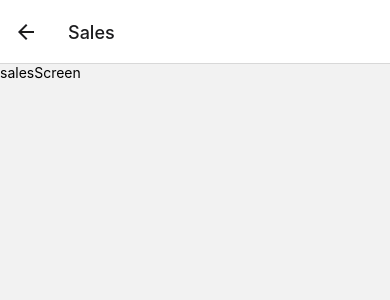
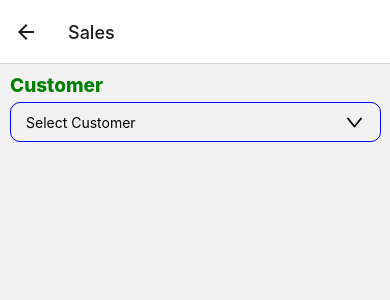
Before and after one commit to tknikhil/RisingSun, a React Native app: screen /Sales in a window 390 px wide. Shown: the top 300 px of the page. Built offline with nearby package versions, Linux system fonts and the light colour scheme.

Commit message:
starting to make custome dropdown

```diff
--- a/App.tsx
+++ b/App.tsx
@@ -4,11 +4,14 @@ import {createNativeStackNavigator} from '@react-navigation/native-stack';
 import AdminScreen from './src/screens/AdminScreen';
 import SalesScreen from './src/screens/SalesScreen';
 import LoginScreen from './src/screens/LoginScreen';
+import { GestureHandlerRootView } from 'react-native-gesture-handler';
+import { StyleSheet } from 'react-native';
 
 const Stack = createNativeStackNavigator();
 
 const App = () => {
   return (
+    <GestureHandlerRootView style={styles.root}>
     <NavigationContainer>
       <Stack.Navigator>
         <Stack.Screen name="Login" component={LoginScreen} />
@@ -16,7 +19,13 @@ const App = () => {
         <Stack.Screen name="Sales" component={SalesScreen} />
       </Stack.Navigator>
     </NavigationContainer>
+    </GestureHandlerRootView>
   );
 };
 
 export default App
+const styles=StyleSheet.create({
+root:{
+  flex:1
+}
+});
--- /dev/null
+++ b/assets/json-request/ddown.json
@@ -0,0 +1,8 @@
+[
+    { "id": 1, "name": "Cust 1" },
+    { "id": 2, "name": "Cust 2" },
+    { "id": 3, "name": "Cust 3" },
+    { "id": 3, "name": "Cust 4" },
+    { "id": 3, "name": "Cust 5" },
+    { "id": 3, "name": "Cust 6" }
+  ]
--- a/package.json
+++ b/package.json
@@ -19,7 +19,9 @@
     "react-native-gesture-handler": "^2.10.1",
     "react-native-reanimated": "^3.1.0",
     "react-native-safe-area-context": "^4.5.3",
-    "react-native-screens": "^3.20.0"
+    "react-native-screens": "^3.20.0",
+    "react-native-searchable-dropdown": "^1.1.3",
+    "react-native-vector-icons": "^9.2.0"
   },
   "devDependencies": {
     "@babel/core": "^7.20.0",
--- a/src/app-widget/index.js
+++ b/src/app-widget/index.js
@@ -1,4 +1,5 @@
 import Input from "./input";
 import Button from "./button";
+// import SearchableDropDown from "./searchableDropDown";
 
 export { Input, Button };
--- a/src/screens/LoginScreen.js
+++ b/src/screens/LoginScreen.js
@@ -37,15 +37,11 @@ const LoginScreen = ({navigation}) => {
       // User found, navigate to the appropriate screen based on role
       if (user.role === 'admin') {
         // Display admin screen
-        console.log('Display admin screen');
-        print('Display admin screen');
        navigation.navigate('Admin');
 
       } else if (user.role === 'sales') {
         // Display sales screen
         navigation.navigate('Sales');
-        console.log('Display sales screen');
-        print('Display sales screen');
       }
     }
     else {
--- a/src/screens/SalesScreen.js
+++ b/src/screens/SalesScreen.js
@@ -1,12 +1,50 @@
-import { View, Text } from 'react-native'
+import { View, Text, StyleSheet } from 'react-native'
 import React from 'react'
+import { SafeAreaView } from 'react-native-safe-area-context'
+import { SearchableDropDown } from '../app-widget'
+import ddown from "../../assets/json-request/ddown.json"
+import Icon from 'react-native-vector-icons/dist/AntDesign';
+import { TouchableOpacity } from 'react-native-gesture-handler'
 
 const SalesScreen = () => {
+
   return (
-    <View>
-      <Text>salesScreen</Text>
+
+     <View style={styles.container}>
+      <Text style={styles.header}>Customer</Text>
+      <TouchableOpacity style={styles.dropdownSelector}>
+        <Text>Select Customer</Text>
+        <Icon name="down" size={20}/>
+      </TouchableOpacity>
     </View>
+
   )
 }
 
 export default SalesScreen
+const styles=StyleSheet.create({
+  container:{
+    flex:1
+  },
+  header:{
+    fontSize:19,
+    fontWeight:800,
+    marginTop:10,
+    marginLeft:10,
+    color:'green',
+  },
+dropdownSelector:{
+  width:'95%',
+  height:40,
+  borderRadius:10,
+  borderWidth:1,
+  borderColor:'#0000FF',
+  marginTop:5,
+  marginLeft:10,
+  flexDirection:'row',
+  justifyContent:'space-between',
+  alignItems:'center',
+  paddingLeft:15,
+  paddingRight:15
+},
+});
```
Also changed, not shown: src/app-widget/searchableDropDown.js (added, +62 -0 lines), 2 other files (tests, documents, lock files or other folders).
